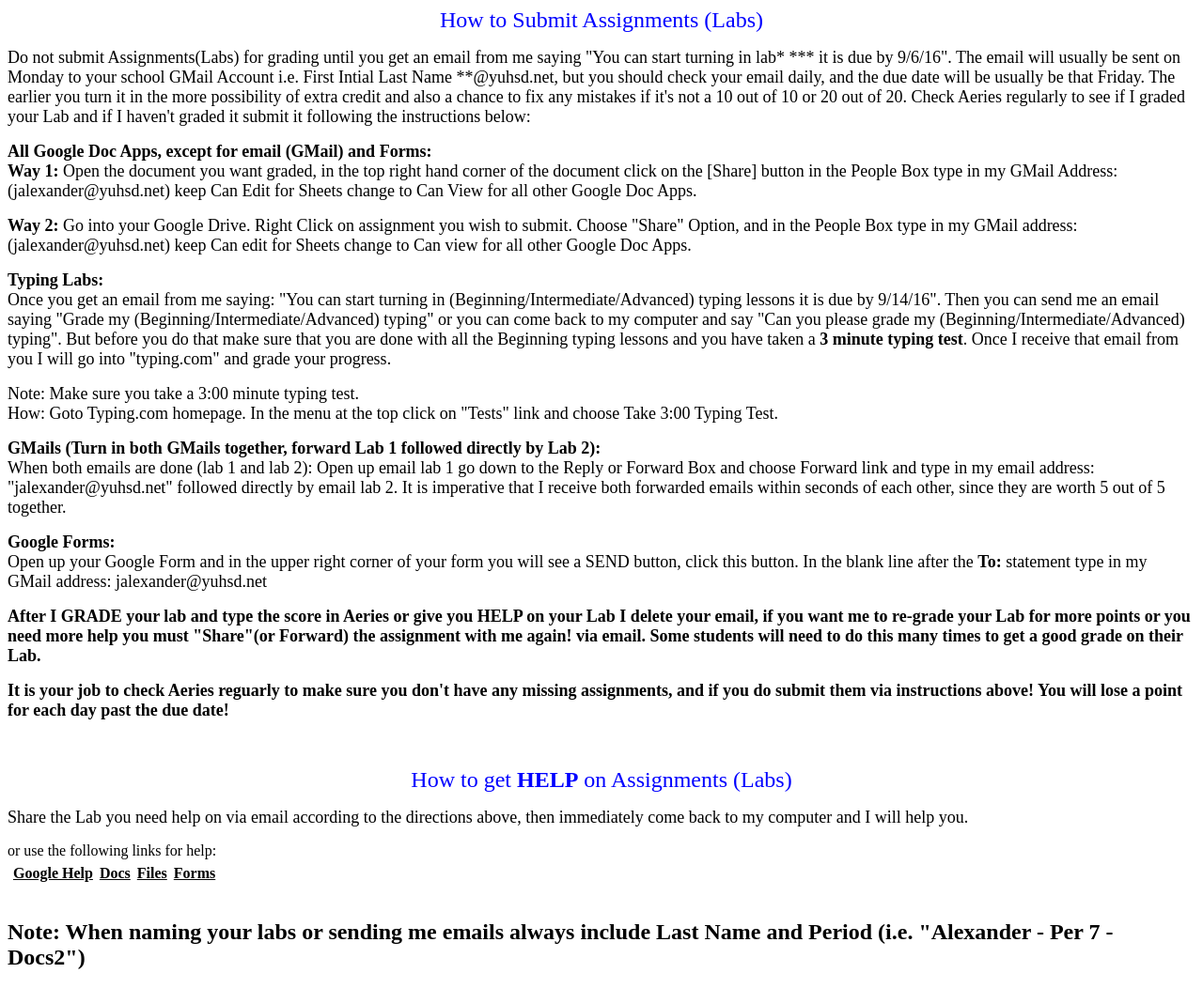
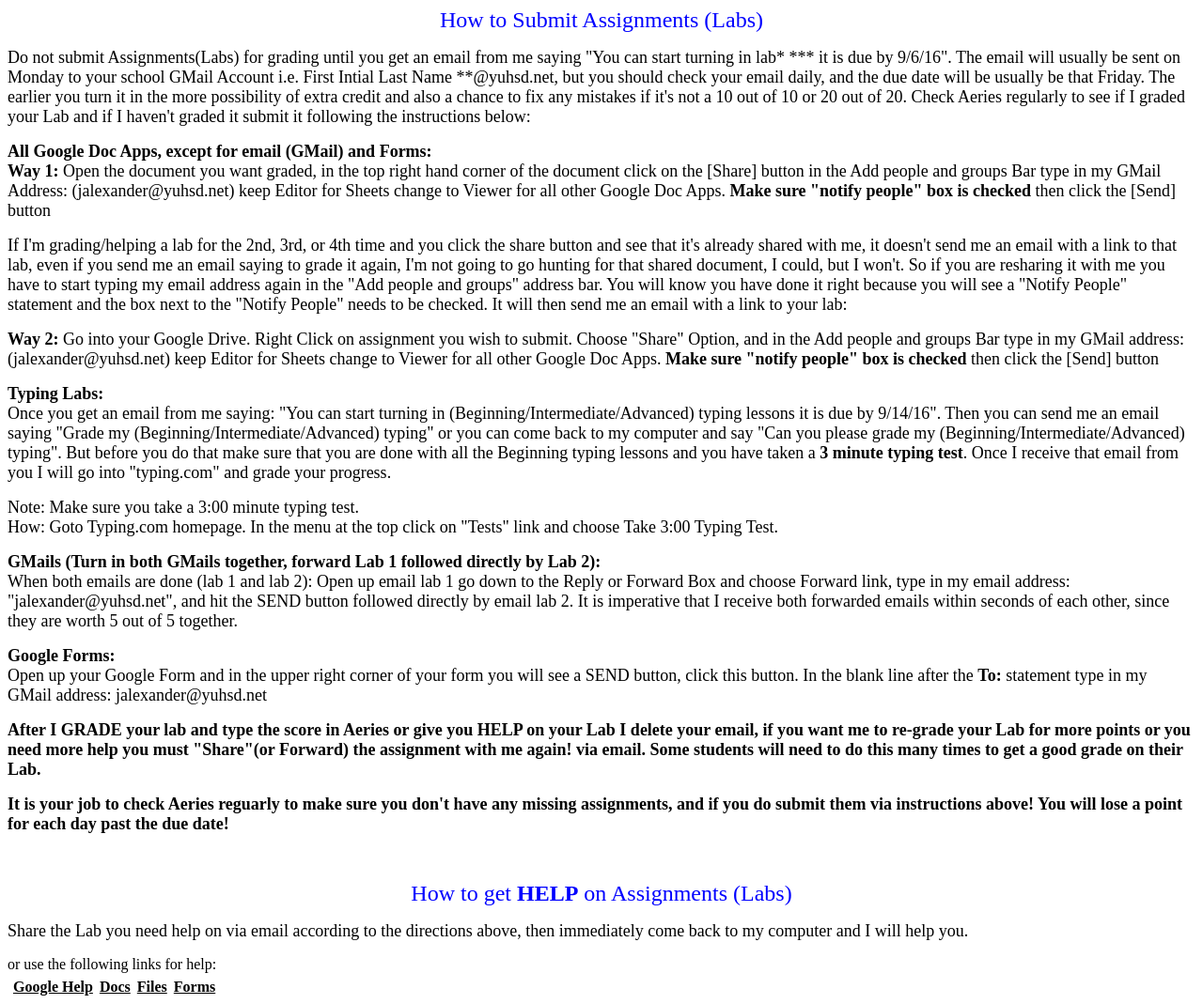
Before and after one commit to kidflash7/kidflash7.github.io, a plain HTML site: page csz/inbox.htm in a window 1280 px wide. Shown: the top 1069 px of the page at 94% size. Drawn offline with Linux system fonts and the light colour scheme.

Commit message:
Add files via upload

```diff
--- a/csz/inbox.htm
+++ b/csz/inbox.htm
@@ -24,16 +24,45 @@ haven't graded it submit it following the instructions below:
 <b>All Google Doc Apps, except for email (GMail) and Forms: </b> <br>
 <b>Way 1: </b>
 Open the document you want graded, in the top right hand corner of the
-document click on the [Share] button in the People Box type in my GMail
-Address: (jalexander@yuhsd.net) keep Can Edit for Sheets change to Can
-View for all other Google Doc Apps.
+document click on the [Share] button in the Add people and groups
+Bar type in my GMail Address: (jalexander@yuhsd.net)
+keep Editor for Sheets change to
+Viewer for all other Google Doc Apps.
+<b>
+Make sure "notify people" box is checked
+</b>
+then click the [Send] button
+
+<p>
+
+If I'm grading/helping a lab for the 2nd, 3rd, or 4th time and you
+click the share button and see that it's already shared with me,
+it doesn't send me an email with a link to that lab, even if you
+send me an email saying to grade it again, I'm not going to go
+hunting for that shared document, I could, but I won't.
+So if you are resharing it with me you have to start typing
+my email address again in the "Add people and groups" address bar.
+You will know you have done it right because you will see a
+"Notify People" statement and the box next to the "Notify People"
+needs to be checked.  It will then send me an email with a link to your lab:
+
+
+
+
 <p>
 <b>Way 2: </b>
 
 Go into your Google Drive.  Right Click on assignment you wish to submit.
-Choose "Share" Option, and in the People Box type in my GMail address:
-(jalexander@yuhsd.net) keep Can edit for Sheets change to Can view for
+Choose "Share" Option, and in the Add people and groups Bar type in my
+GMail address: (jalexander@yuhsd.net) keep Editor for Sheets change to Viewer for
 all other Google Doc Apps.
+<b>
+Make sure "notify people" box is checked
+</b>
+then click the [Send] button
+
+
+
 <p>
 
 <b>Typing Labs: </b> <br>
@@ -54,7 +83,9 @@ Take 3:00 Typing Test.
 
 <b>GMails (Turn in both GMails together, forward Lab 1 followed directly by Lab 2): </b> <br>
 When both emails are done (lab 1 and lab 2):  Open up email lab 1 go down to the
-Reply or Forward Box and choose Forward link and type in my email address:  "jalexander@yuhsd.net"
+Reply or Forward Box and choose Forward link, type in my email address:  "jalexander@yuhsd.net",
+and hit the SEND button
+
 followed directly by email lab 2.  It is imperative that I receive both forwarded emails within
 seconds of each other, since they are worth 5 out of 5 together.
 
@@ -155,7 +186,7 @@ or use the following links for help:
 <br>
 <font size=5 color=black>
 <b>
-Note:  When naming your labs or sending me emails always include Last Name and Period (i.e. "Alexander - Per 7 - Docs2")
+Note:  When naming your labs or sending me emails always include Last Name, Period, Team Color (i.e. "Alexander - Per 7 - Red - Docs2")
 
 </body>
 </html>
```
